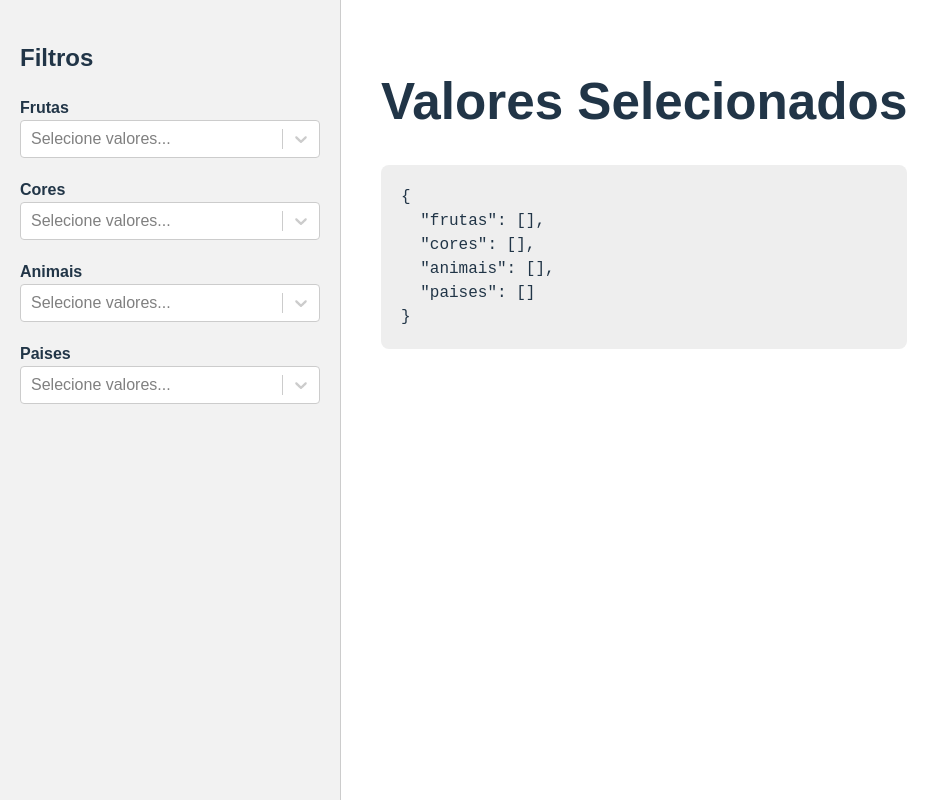
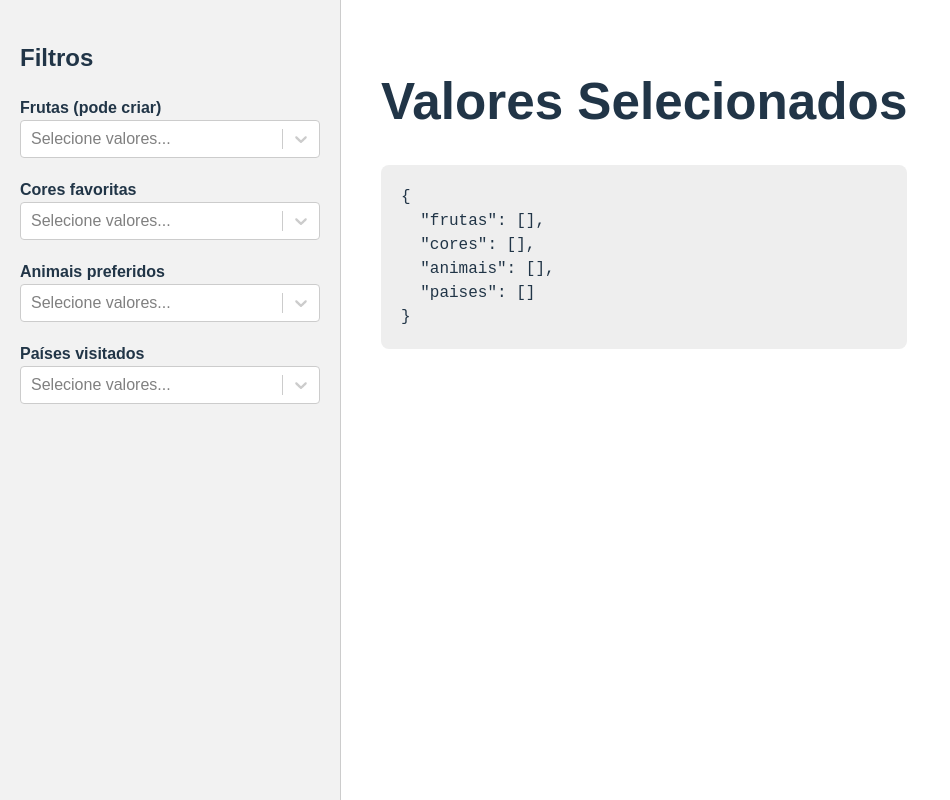
Before and after one commit to gustavo-soibelman/mapa_react, a React (Vite) app: page / in a window 1280 px wide. Shown: the whole page, without its empty margins (0-950 px from the left). Built offline with nearby package versions, Linux system fonts and the light colour scheme.

Commit message:
Multiselect Teste funcionando Versão 2

```diff
--- a/src/App.jsx
+++ b/src/App.jsx
@@ -46,18 +46,22 @@ function App() {
       setValoresSelecionados(novosValores);
     };
 
-    atualizarValores();
+    atualizarValores(); // valor inicial
 
-    const interval = setInterval(() => {
-      atualizarValores();
-    }, 300);
+    const interval = setInterval(atualizarValores, 500); // atualiza a cada 500ms
 
     return () => clearInterval(interval);
   }, [filtros]);
 
+  const labels = {
+    frutas: 'Frutas (pode criar)',
+    cores: 'Cores favoritas',
+    animais: 'Animais preferidos',
+    paises: 'Países visitados',
+  };
+
   return (
     <div style={{ display: 'flex', minHeight: '100vh', fontFamily: 'Arial, sans-serif' }}>
-      {/* Sidebar */}
       <aside
         style={{
           width: '300px',
@@ -70,7 +74,7 @@ function App() {
         {Object.entries(filtros).map(([chave, opcoes]) => (
           <div key={chave} style={{ marginBottom: '20px' }}>
             <label style={{ fontWeight: 'bold' }}>
-              {chave[0].toUpperCase() + chave.slice(1)}
+              {labels[chave] || chave[0].toUpperCase() + chave.slice(1)}
             </label>
             <CustomMultiSelect
               options={opcoes}
@@ -81,7 +85,6 @@ function App() {
         ))}
       </aside>
 
-      {/* Conteúdo principal */}
       <main style={{ flex: 1, padding: '40px' }}>
         <h1>Valores Selecionados</h1>
         <pre
--- a/src/components/CustomMultiSelect.jsx
+++ b/src/components/CustomMultiSelect.jsx
@@ -69,19 +69,19 @@ const CustomMultiSelect = ({ options = [], allowCreate = false, queryKey = 'valo
 
   useEffect(() => {
     const params = new URLSearchParams(window.location.search);
+    const joined = selectedOptions.map((opt) => encodeURIComponent(opt.value)).join('+');
+    const current = params.get(queryKey);
+
+    if (joined !== current) {
       if (selectedOptions.length > 0) {
-      const joined = selectedOptions
-        .map((opt) => encodeURIComponent(opt.value))
-        .join('+');
         params.set(queryKey, joined);
       } else {
         params.delete(queryKey);
       }
 
-    const newUrl =
-      window.location.pathname + '?' + params.toString() + window.location.hash;
-
+      const newUrl = window.location.pathname + '?' + params.toString() + window.location.hash;
       window.history.replaceState({}, '', newUrl);
+    }
   }, [selectedOptions, queryKey]);
 
   const handleChange = (newValue, actionMeta) => {
@@ -136,7 +136,7 @@ const CustomMultiSelect = ({ options = [], allowCreate = false, queryKey = 'valo
         isMulti
         ref={selectRef}
         value={selectedOptions}
-        onChange={(val, meta) => handleChange(val, meta)}
+        onChange={handleChange}
         inputValue={inputValue}
         onInputChange={setInputValue}
         onKeyDown={handleKeyDown}
```
Lines whose indentation alone changed are shown as unchanged.
